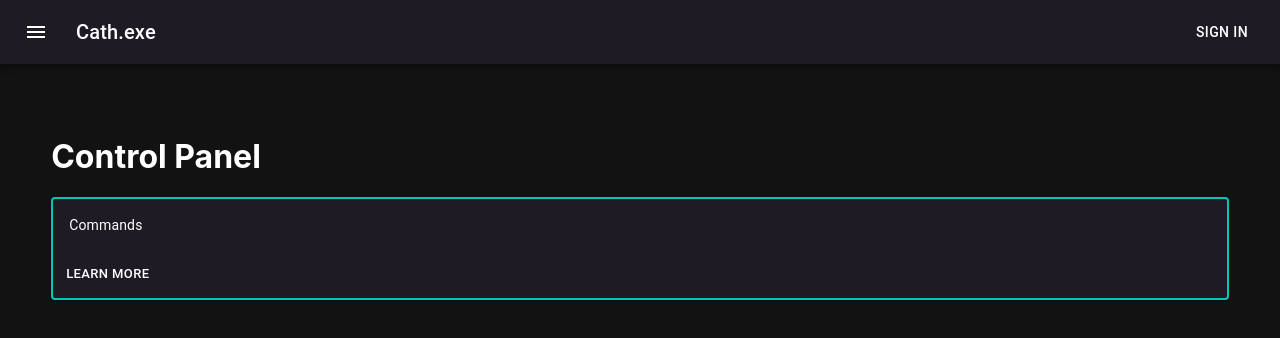
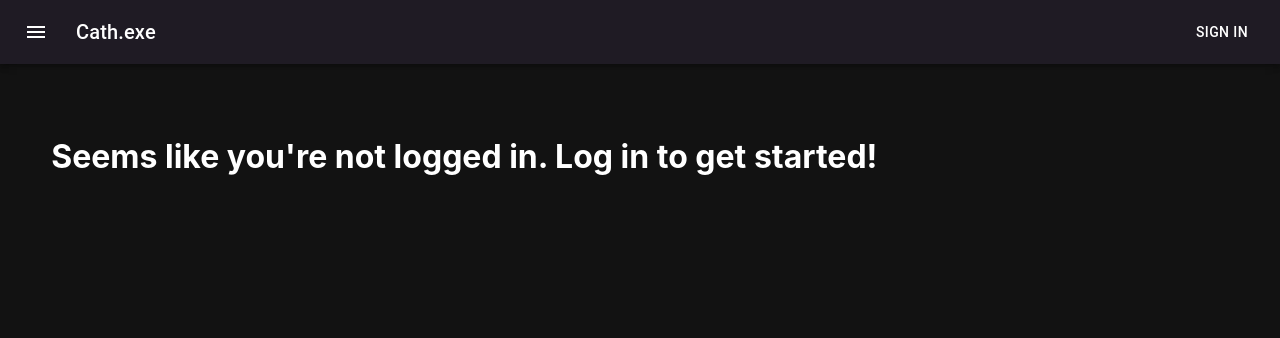
Before and after one commit to night0721/nyx-dashboard, a Next.js app: page /controlpanel in a window 1280 px wide. Shown: the top 338 px of the page. Built offline with nearby package versions, Linux system fonts and the light colour scheme; no server answers.

Commit message:
Protected control panel

```diff
--- a/pages/controlpanel/index.js
+++ b/pages/controlpanel/index.js
@@ -1,10 +1,19 @@
 import React from 'react'
 import CardContainer from '../../components/CardContainer'
 import Head from 'next/head'
+import { useSession } from 'next-auth/client'
 
 function index() {
+
+    const [session, loading] = useSession()
+
     return (
         <>
+            {!session && <>
+                <h1>Seems like you&apos;re not logged in. Log in to get started!</h1>
+            </>
+            }
+            {session && <>
                 <Head>
                     <title>Cath Control Panel</title>
                 </Head>
@@ -13,6 +22,8 @@ function index() {
                     <CardContainer link='/controlpanel/commands'>Commands</CardContainer>
                 </div>
             </>
+            }
+        </>
     )
 }
 
```
Lines whose indentation alone changed are shown as unchanged.
